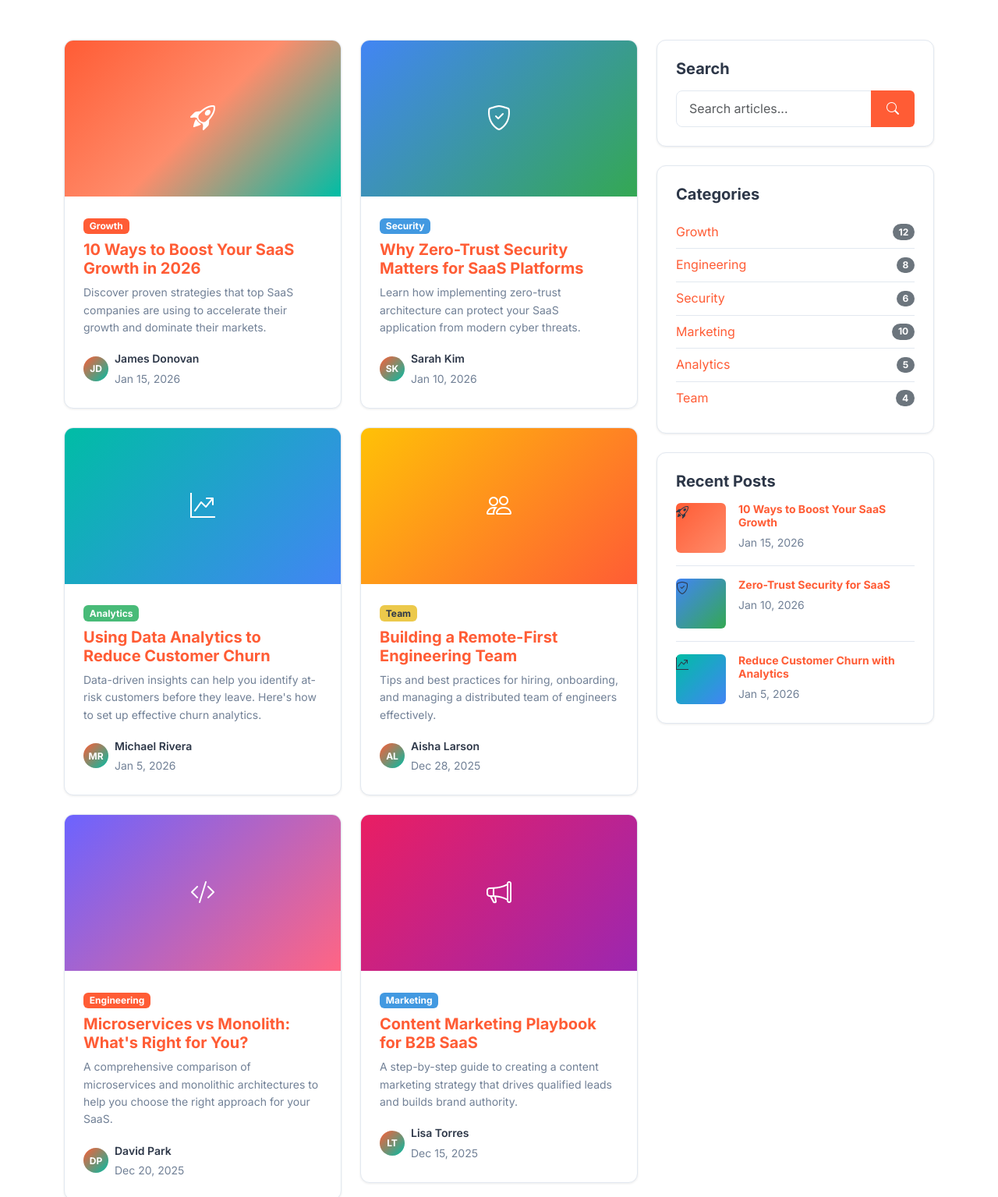
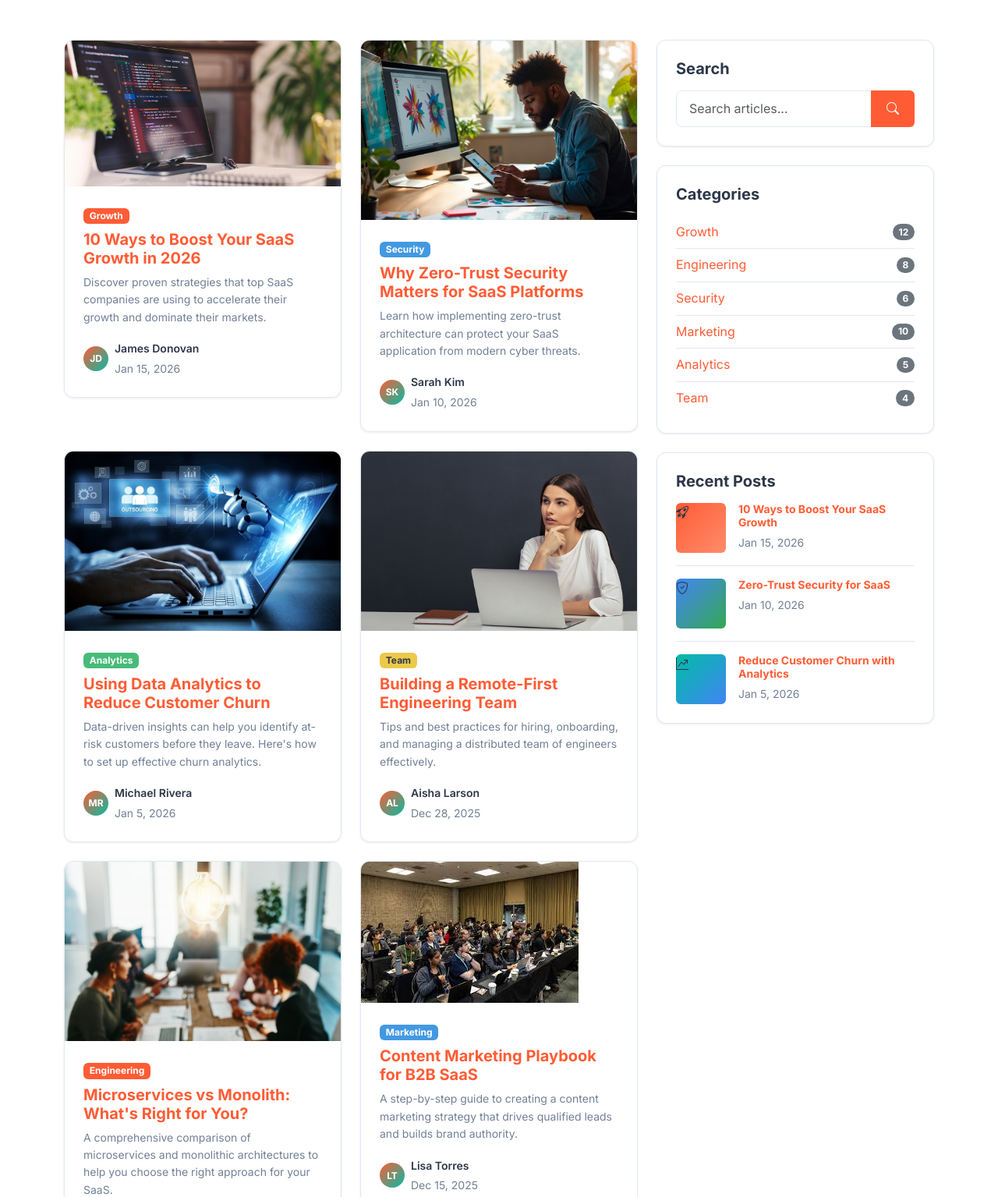
Before and after one commit to prasannachandresekar/unified, a plain HTML site: page blog.html in a window 1280 px wide. Shown: the part 260-1795 px from the top of the page at 78% size. Drawn offline with nearby package versions, Linux system fonts and the light colour scheme.

Commit message:
feat: Replace blog card placeholder icons with dedicated image assets.

```diff
--- a/blog.html
+++ b/blog.html
@@ -135,7 +135,7 @@
 
             <div class="col-md-6">
               <div class="card-custom blog-card">
-                <div class="blog-img-placeholder"><i class="bi bi-rocket-takeoff"></i></div>
+                <img src="assets/images/blog-1.jpg" class="blog-img img-fluid" alt="SaaS Growth 2026">
                 <div class="card-body">
                   <span class="badge badge-brand mb-2">Growth</span>
                   <h5><a href="blog-details.html">10 Ways to Boost Your SaaS Growth in 2026</a></h5>
@@ -154,8 +154,7 @@
 
             <div class="col-md-6">
               <div class="card-custom blog-card">
-                <div class="blog-img-placeholder" style="background:linear-gradient(135deg,#4285f4 0%,#34a853 100%)"><i
-                    class="bi bi-shield-check"></i></div>
+                <img src="assets/images/blog-2.jpg" class="blog-img img-fluid" alt="SaaS Growth 2026">
                 <div class="card-body">
                   <span class="badge badge-info mb-2">Security</span>
                   <h5><a href="blog-details.html">Why Zero-Trust Security Matters for SaaS Platforms</a></h5>
@@ -174,8 +173,7 @@
 
             <div class="col-md-6">
               <div class="card-custom blog-card">
-                <div class="blog-img-placeholder" style="background:linear-gradient(135deg,#00bda5 0%,#4285f4 100%)"><i
-                    class="bi bi-graph-up-arrow"></i></div>
+                <img src="assets/images/blog-3.jpg" class="blog-img img-fluid" alt="SaaS Growth 2026">
                 <div class="card-body">
                   <span class="badge badge-success mb-2">Analytics</span>
                   <h5><a href="blog-details.html">Using Data Analytics to Reduce Customer Churn</a></h5>
@@ -194,8 +192,7 @@
 
             <div class="col-md-6">
               <div class="card-custom blog-card">
-                <div class="blog-img-placeholder" style="background:linear-gradient(135deg,#ffc107 0%,#ff5c35 100%)"><i
-                    class="bi bi-people"></i></div>
+                <img src="assets/images/blog-4.jpg" class="blog-img img-fluid" alt="SaaS Growth 2026">
                 <div class="card-body">
                   <span class="badge badge-warning mb-2">Team</span>
                   <h5><a href="blog-details.html">Building a Remote-First Engineering Team</a></h5>
@@ -214,8 +211,7 @@
 
             <div class="col-md-6">
               <div class="card-custom blog-card">
-                <div class="blog-img-placeholder" style="background:linear-gradient(135deg,#6c63ff 0%,#ff6584 100%)"><i
-                    class="bi bi-code-slash"></i></div>
+                <img src="assets/images/blog-5.jpg" class="blog-img img-fluid" alt="SaaS Growth 2026">
                 <div class="card-body">
                   <span class="badge badge-brand mb-2">Engineering</span>
                   <h5><a href="blog-details.html">Microservices vs Monolith: What's Right for You?</a></h5>
@@ -234,8 +230,7 @@
 
             <div class="col-md-6">
               <div class="card-custom blog-card">
-                <div class="blog-img-placeholder" style="background:linear-gradient(135deg,#e91e63 0%,#9c27b0 100%)"><i
-                    class="bi bi-megaphone"></i></div>
+                <img src="assets/images/blog-6.jpg" class="blog-img img-fluid" alt="SaaS Growth 2026">
                 <div class="card-body">
                   <span class="badge badge-info mb-2">Marketing</span>
                   <h5><a href="blog-details.html">Content Marketing Playbook for B2B SaaS</a></h5>
```
